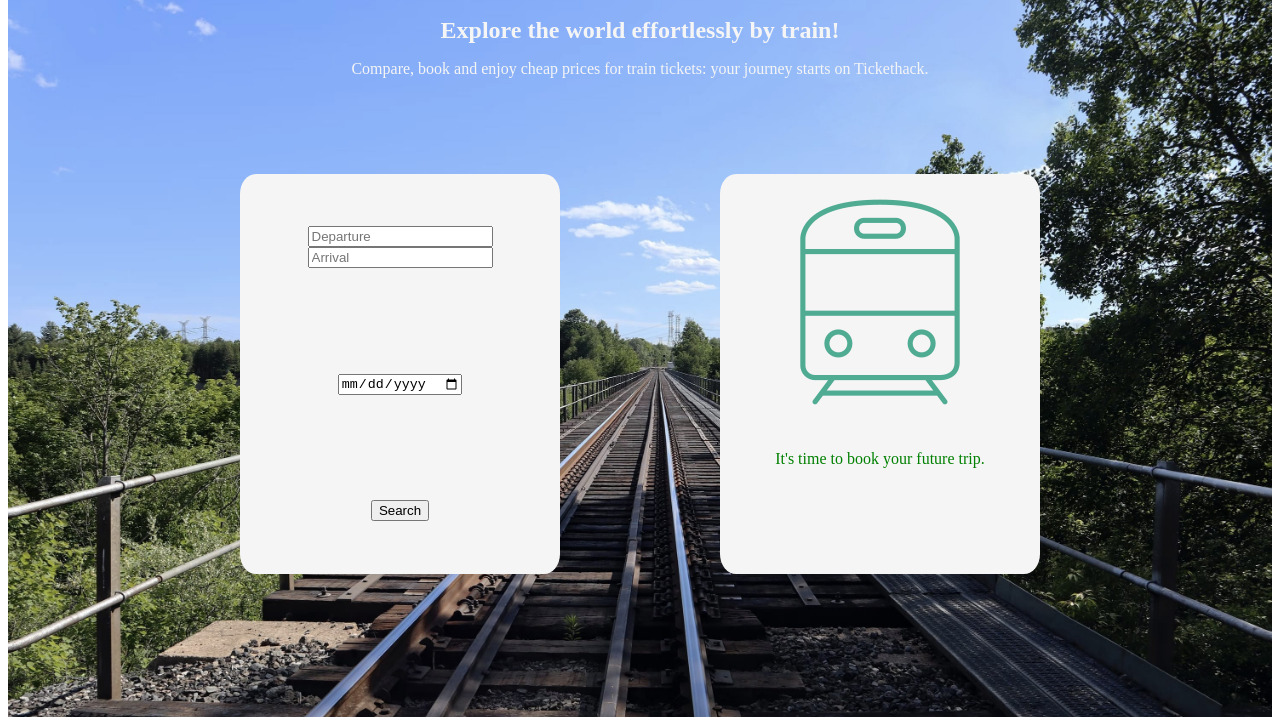
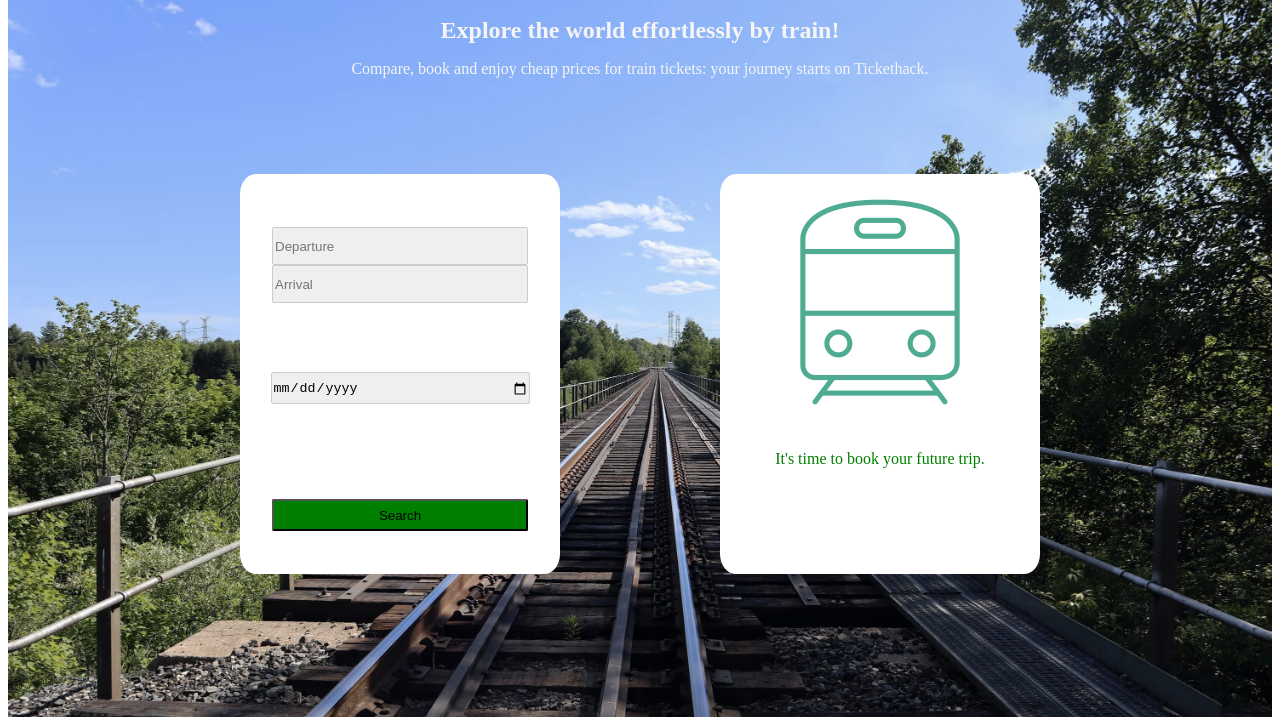
Before and after one commit to Mymycel/tickettack-frontend, a plain HTML site: page index.html in a window 1280 px wide. Shown: the part 91-816 px from the top of the page. Drawn offline with Linux system fonts and the light colour scheme.

Commit message:
style card search

```diff
--- a/style.css
+++ b/style.css
@@ -55,13 +55,34 @@
     flex-direction: column;
     justify-content: space-around;
 }
+input[type=search]{
+    width: 80%;
+    border: 1px solid #ccc;
+    background-color: #f1eeee;
+    border-radius: 2px;
+    height: 100%;
+}
 
+
+input[type=date]{
+    width: 80%;
+    border: 1px solid #ccc;
+    background-color: #f1eeee;
+    border-radius: 2px;
+    height: 150%;
+}
+button[type=submit]{
+    width: 80%;
+    background-color: green;
+    border-radius: 2px;
+    height: 150%;
+}
 #trip-result {
     color: green;
 }
 
 .cell {
-    background-color: whitesmoke;
+    background-color: white;
     text-align: center;
     height: 50vh;
     width: 40vh;
```
